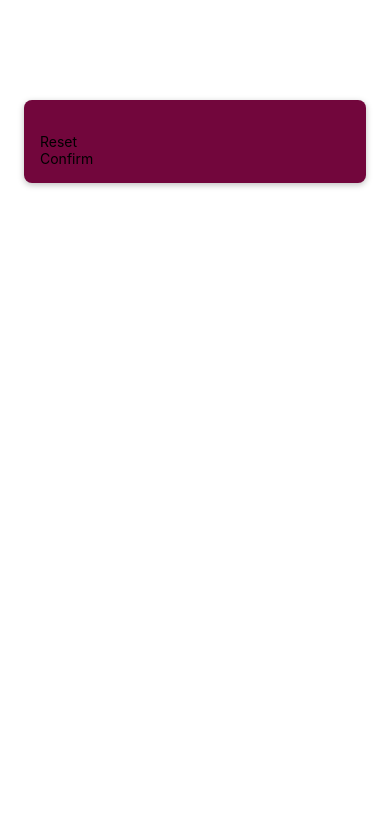
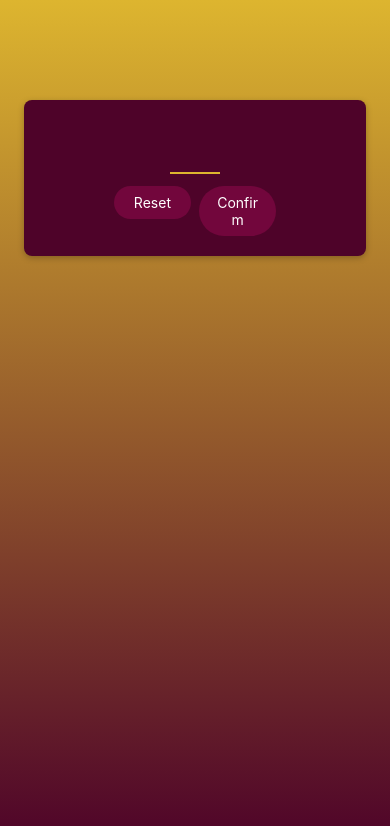
Before and after one commit to ParkJsoo/RNCourse, a React Native app in the folder mini-game/: screen / in a window 390 px wide. Shown: the top 826 px of the page. Built offline with nearby package versions, Linux system fonts and the light colour scheme.

Commit message:
expo-linear-gradient로 선형 그라데이션 추가

```diff
--- a/mini-game/App.js
+++ b/mini-game/App.js
@@ -1,11 +1,18 @@
 import {StyleSheet} from 'react-native';
+import {LinearGradient} from 'expo-linear-gradient';
 
 import StartGameScreen from './screens/StartGameScreen';
 
 export default function App() {
     return (
-        <StartGameScreen/>
+        <LinearGradient colors={['#ddb52f', '#4e0329']} style={styles.rootScreen}>
+            <StartGameScreen/>
+        </LinearGradient>
     );
 }
 
-const styles = StyleSheet.create({});
+const styles = StyleSheet.create({
+    rootScreen: {
+        flex: 1,
+    }
+});
--- a/mini-game/components/PrimaryButton.js
+++ b/mini-game/components/PrimaryButton.js
@@ -1,11 +1,46 @@
-import {Text, View} from 'react-native';
+import {StyleSheet, Pressable, Text, View} from 'react-native';
 
 function PrimaryButton({children}) {
+    function pressHandler() {
+        console.log('클릭!');
+    }
+
     return (
-        <View>
-            <Text>{children}</Text>
+        <View style={styles.buttonOuterContainer}>
+            <Pressable
+                style={({pressed}) =>
+                    pressed
+                        ? [styles.buttonInnerContainer, styles.pressed]
+                        : styles.buttonInnerContainer
+                }
+                onPress={pressHandler}
+                android_ripple={{color: '#640233'}}
+            >
+                <Text style={styles.buttonText}>{children}</Text>
+            </Pressable>
         </View>
     );
 }
 
 export default PrimaryButton;
+
+const styles = StyleSheet.create({
+    buttonOuterContainer: {
+        borderRadius: 28,
+        margin: 4,
+        overflow: 'hidden',
+    },
+    buttonInnerContainer: {
+        backgroundColor: '#72063c',
+        paddingVertical: 8,
+        paddingHorizontal: 16,
+        elevation: 2,
+    },
+    buttonText: {
+        color: 'white',
+        textAlign: 'center',
+    },
+    pressed: {
+        opacity: 0.75,
+    }
+});
--- a/mini-game/package.json
+++ b/mini-game/package.json
@@ -12,7 +12,8 @@
     "expo": "~53.0.20",
     "expo-status-bar": "~2.2.3",
     "react": "19.0.0",
-    "react-native": "0.79.5"
+    "react-native": "0.79.5",
+    "expo-linear-gradient": "~14.1.5"
   },
   "devDependencies": {
     "@babel/core": "^7.20.0"
--- a/mini-game/screens/StartGameScreen.js
+++ b/mini-game/screens/StartGameScreen.js
@@ -5,9 +5,19 @@
 function StartGameScreen() {
     return (
         <View style={styles.inputContainer}>
-            <TextInput/>
-            <PrimaryButton>Reset</PrimaryButton>
-            <PrimaryButton>Confirm</PrimaryButton>
+            <TextInput
+                style={styles.numberInput}
+                maxLength={2}
+                keyboardType={'number-pad'}
+            />
+            <View style={styles.buttonsContainer}>
+                <View style={styles.buttonContainer}>
+                    <PrimaryButton>Reset</PrimaryButton>
+                </View>
+                <View style={styles.buttonContainer}>
+                    <PrimaryButton>Confirm</PrimaryButton>
+                </View>
+            </View>
         </View>
     );
 }
@@ -16,10 +26,12 @@
 
 const styles = StyleSheet.create({
     inputContainer: {
+        justifyContent: 'center',
+        alignItems: 'center',
         marginTop: 100,
         marginHorizontal: 24,
         padding: 16,
-        backgroundColor: '#72063c',
+        backgroundColor: '#4e0329',
         borderRadius: 8,
         elevation: 4,
         shadowColor: 'black',
@@ -29,5 +41,22 @@
         },
         shadowRadius: 6,
         shadowOpacity: 0.25,
+    },
+    numberInput: {
+        height: 50,
+        width: 50,
+        fontSize: 32,
+        borderBottomColor: '#ddb52f',
+        borderBottomWidth: 2,
+        color: '#ddb52f',
+        marginVertical: 8,
+        fontWeight: 'bold',
+        textAlign: 'center',
+    },
+    buttonsContainer: {
+        flexDirection: 'row',
+    },
+    buttonContainer: {
+        flex: 1,
     }
 });
```
Also changed, not shown: 1 other file (tests, documents, lock files or other folders).
